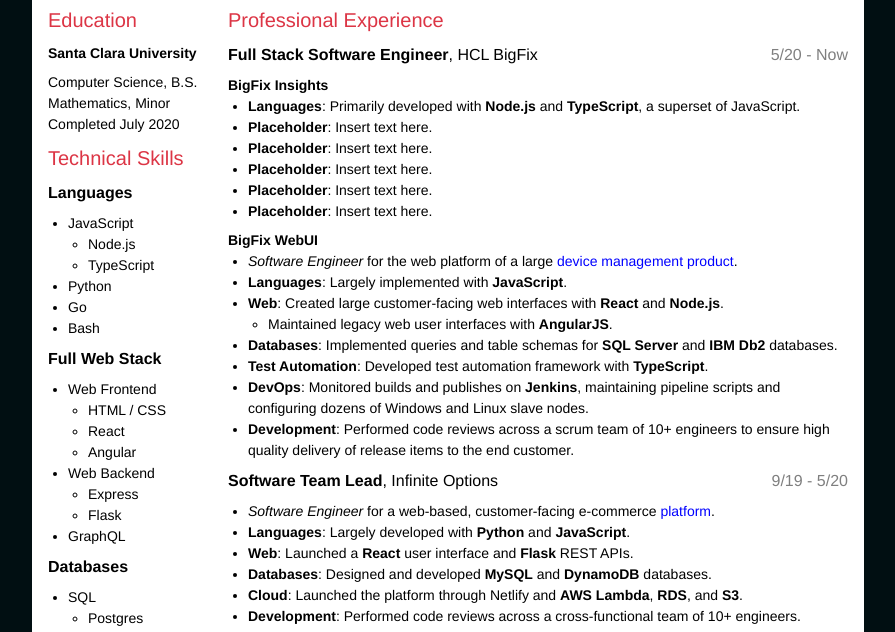
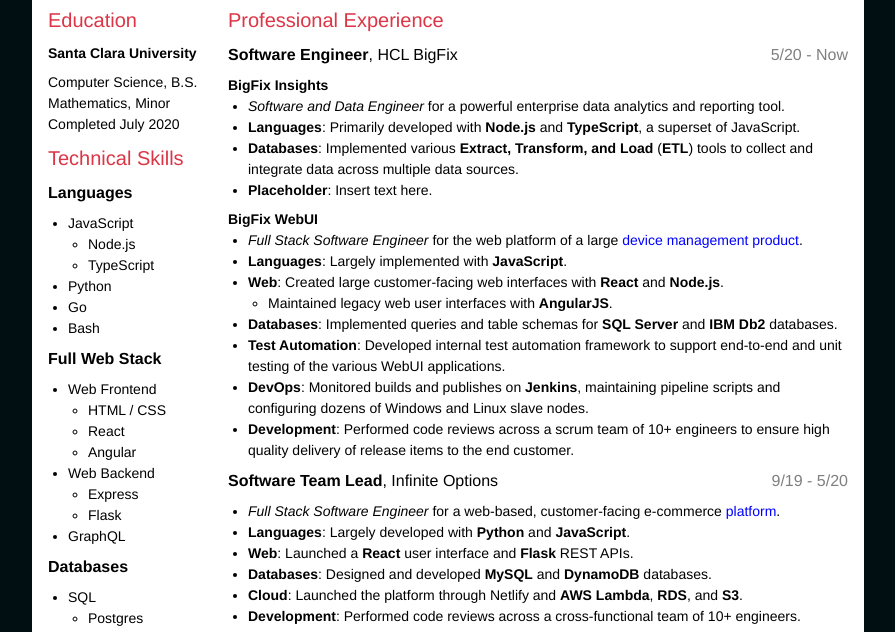
Before and after one commit to park-junha/Resume2020, a plain HTML site: page index.html in a window 1280 px wide. Shown: the part 103-735 px from the top of the page, without its empty margins (192-1087 px from the left). Drawn offline with Linux system fonts and the light colour scheme.

Commit message:
reeeeevise insights section and more

```diff
--- a/index.html
+++ b/index.html
@@ -146,28 +146,26 @@
     <div class='resume-body-right'>
       <h2 class='resume-body-header'>Professional Experience</h2>
       <h3>
-        <strong>Full Stack Software Engineer</strong>, HCL BigFix
+        <strong>Software Engineer</strong>, HCL BigFix
         <span class='resume-date-range'>5/20 - Now</span>
       </h3>
       <h4>BigFix Insights</h4>
       <ul class='resume-text bottom-spacing'>
+        <li><i>Software and Data Engineer</i> for a powerful enterprise data analytics and reporting tool.</li>
         <li><strong>Languages</strong>: Primarily developed with <strong>Node.js</strong> and <strong>TypeScript</strong>, a superset of JavaScript.</li>
-        <li><strong>Placeholder</strong>: Insert text here.</li>
-        <li><strong>Placeholder</strong>: Insert text here.</li>
-        <li><strong>Placeholder</strong>: Insert text here.</li>
-        <li><strong>Placeholder</strong>: Insert text here.</li>
+        <li><strong>Databases</strong>: Implemented various <strong>Extract, Transform, and Load</strong> (<strong>ETL</strong>) tools to collect and integrate data across multiple data sources.</li>
         <li><strong>Placeholder</strong>: Insert text here.</li>
       </ul>
       <h4>BigFix WebUI</h4>
       <ul class='resume-text bottom-spacing'>
-        <li><i>Software Engineer</i> for the web platform of a large <a href='https://www.hcltechsw.com/products/bigfix' target='_blank' rel='noopener noreferrer'>device management product</a>.</li>
+        <li><i>Full Stack Software Engineer</i> for the web platform of a large <a href='https://www.hcltechsw.com/products/bigfix' target='_blank' rel='noopener noreferrer'>device management product</a>.</li>
         <li><strong>Languages</strong>: Largely implemented with <strong>JavaScript</strong>.</li>
         <li><strong>Web</strong>: Created large customer-facing web interfaces with <strong>React</strong> and <strong>Node.js</strong>.</li>
         <ul class='resume-text'>
           <li>Maintained legacy web user interfaces with <strong>AngularJS</strong>.</li>
         </ul>
         <li><strong>Databases</strong>: Implemented queries and table schemas for <strong>SQL Server</strong> and <strong>IBM Db2</strong> databases.</li>
-        <li><strong>Test Automation</strong>: Developed test automation framework with <strong>TypeScript</strong>.</li>
+        <li><strong>Test Automation</strong>: Developed internal test automation framework to support end-to-end and unit testing of the various WebUI applications.</li>
         <li><strong>DevOps</strong>: Monitored builds and publishes on <strong>Jenkins</strong>, maintaining pipeline scripts and configuring dozens of Windows and Linux slave nodes.</li>
         <li><strong>Development</strong>: Performed code reviews across a scrum team of 10+ engineers to ensure high quality delivery of release items to the end customer.</li>
       </ul>
@@ -176,7 +174,7 @@
         <span class='resume-date-range'>9/19 - 5/20</span>
       </h3>
       <ul class='resume-text bottom-spacing'>
-        <li><i>Software Engineer</i> for a web-based, customer-facing e-commerce <a href='https://preptoyourdoor.netlify.app/' target='_blank' rel='noopener noreferrer'>platform</a>.</li>
+        <li><i>Full Stack Software Engineer</i> for a web-based, customer-facing e-commerce <a href='https://preptoyourdoor.netlify.app/' target='_blank' rel='noopener noreferrer'>platform</a>.</li>
         <li><strong>Languages</strong>: Largely developed with <strong>Python</strong> and <strong>JavaScript</strong>.</li>
         <li><strong>Web</strong>: Launched a <strong>React</strong> user interface and <strong>Flask</strong> REST APIs.</li>
         <li><strong>Databases</strong>: Designed and developed <strong>MySQL</strong> and <strong>DynamoDB</strong> databases.</li>
```
